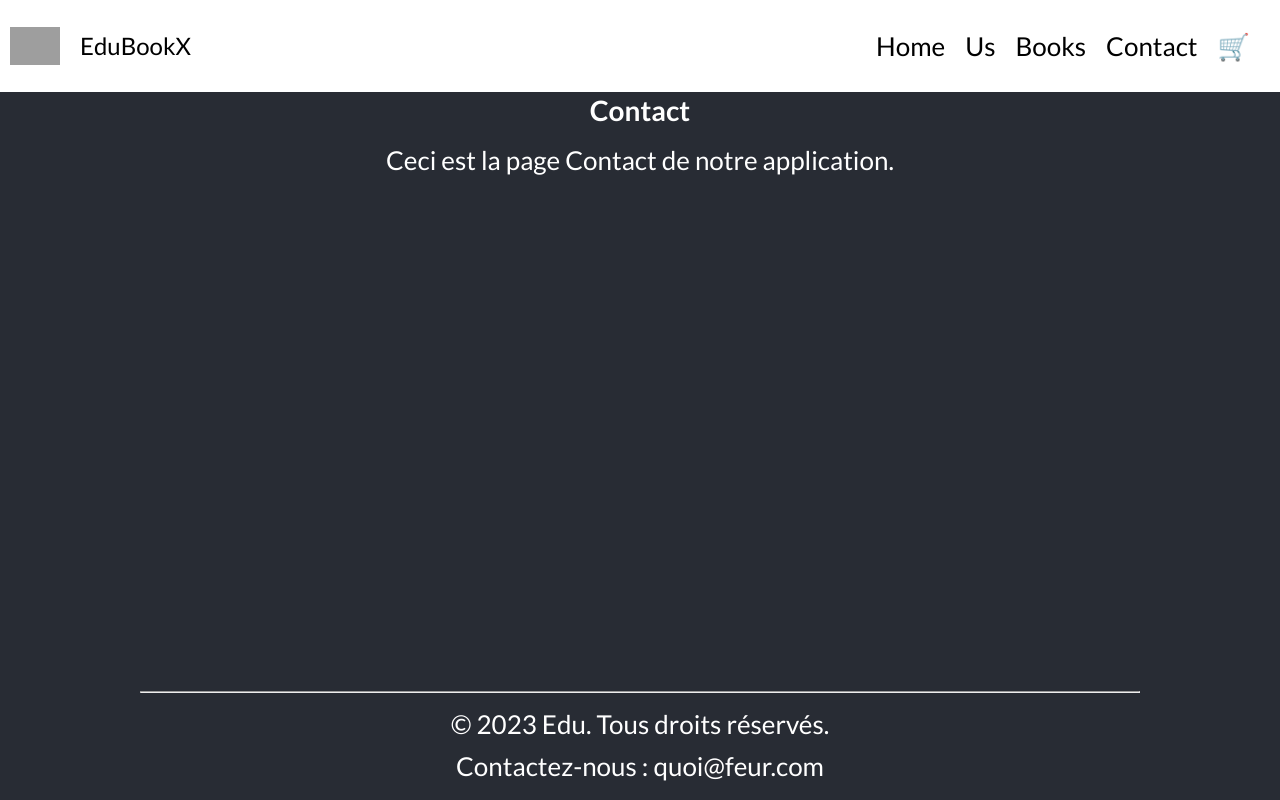
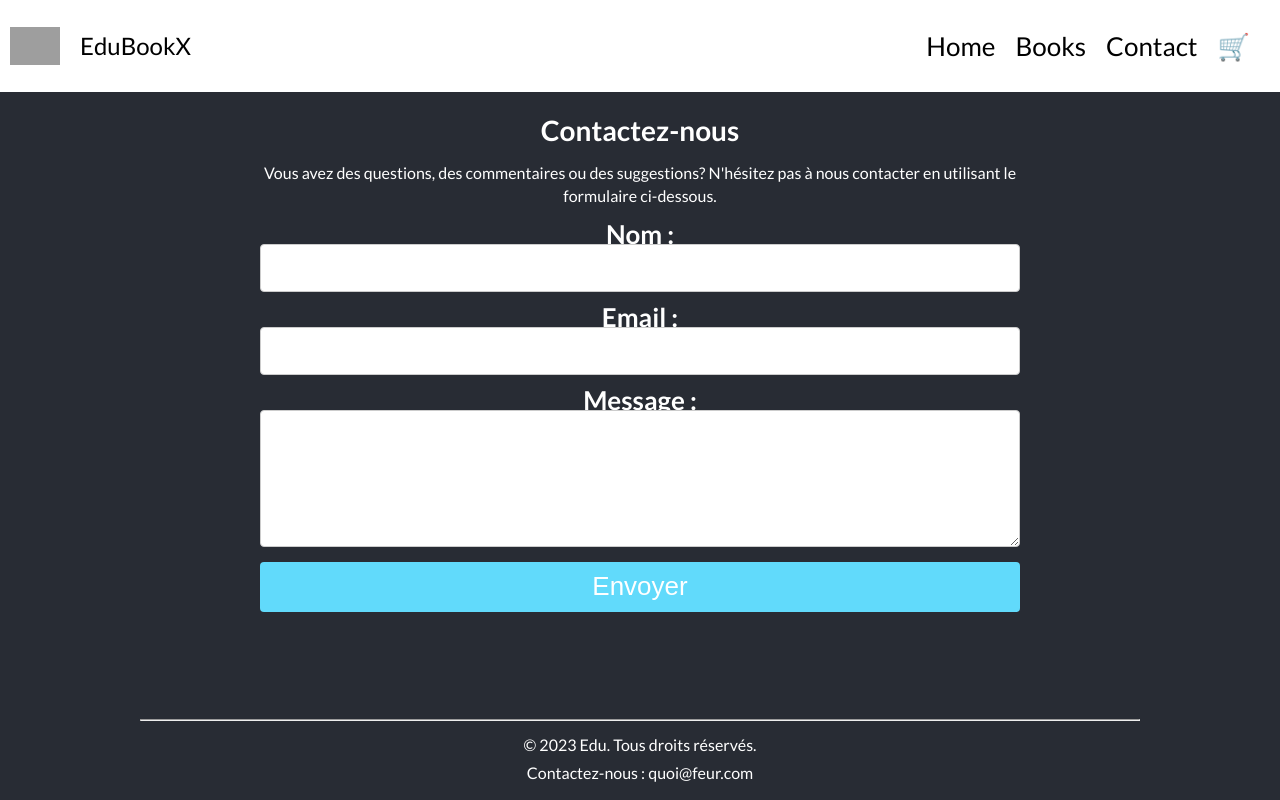
Before and after one commit to amirzacker/edubook-x, a React (Create React App) app in the folder frontend/: page /contact in a window 1280 px wide. Built offline with nearby package versions, Linux system fonts and the light colour scheme; grey boxes are pictures that could not be loaded.

Commit message:
Ajout basique dans les pages d'accueil et de contact

```diff
--- a/frontend/src/App.js
+++ b/frontend/src/App.js
@@ -19,7 +19,6 @@ function App() {
 					<Header />
 					<Routes>
 						<Route path="/" element={<Home books={booksData} />} />
-						<Route path="/a-propos" element={<APropos />} />
 						<Route path="/livres" element={<Livres books={booksData} />} />
 						<Route path="/contact" element={<Contact />} />
 					</Routes>
--- a/frontend/src/components/organisms/Header/Header.jsx
+++ b/frontend/src/components/organisms/Header/Header.jsx
@@ -14,7 +14,6 @@ const Header = () => {
             </div>
             <ul className="nav">
                 <li><Link to="/">Home</Link></li>
-                <li><Link to="/a-propos">Us</Link></li>
                 <li><Link to="/livres">Books</Link></li>
                 <li><Link to="/contact">Contact</Link></li>
                 <li><Link to="/panier"></Link></li>
--- a/frontend/src/pages/APropos/APropos.css
+++ b/frontend/src/pages/APropos/APropos.css
@@ -0,0 +1,17 @@
+/* APropos.css */
+.apropos-container {
+    max-width: 800px;
+    margin: 0 auto;
+    padding: 20px;
+  }
+
+  h1 {
+    color: white;
+  }
+
+  p {
+    font-size: 16px;
+    line-height: 1.6;
+    color: white;
+    margin-bottom: 15px;
+  }
--- a/frontend/src/pages/APropos/APropos.jsx
+++ b/frontend/src/pages/APropos/APropos.jsx
@@ -1,12 +1,21 @@
 // APropos.jsx
 
 import React from 'react';
+import './APropos.css'; // Ajoutez un fichier de style dédié
 
 const APropos = () => {
   return (
-    <div>
-      <h1>À Propos</h1>
-      <p>Ceci est la page À Propos de notre application.</p>
+    <div className="apropos-container">
+      <h1>EduBookX ?</h1>
+      <p>
+        Bienvenue sur notre plateforme dédiée à la communauté étudiante! Notre objectif principal est de vous offrir une expérience enrichissante dans le monde des livres d'occasion. Nous avons développé ce site avec l'intention de fournir une plateforme conviviale où les étudiants universitaires et scolaires peuvent acheter, vendre, échanger et même donner des livres d'occasion.
+      </p>
+      <p>
+        Chez nous, l'accès aux ressources éducatives est facilité, car nous croyons fermement en la démocratisation de l'éducation. Notre plateforme offre une solution économique pour acquérir des livres tout en encourageant le recyclage, contribuant ainsi à une communauté éducative plus durable.
+      </p>
+      <p>
+        Explorez notre site et découvrez comment vous pouvez participer à cette initiative qui vise à rendre les livres plus accessibles et à favoriser une culture du partage au sein de la communauté étudiante. Nous sommes ravis de vous avoir parmi nous et espérons que cette plateforme répondra à vos besoins éducatifs tout en encourageant une approche responsable envers les ressources pédagogiques.
+      </p>
     </div>
   );
 }
--- a/frontend/src/pages/Contact/Contact.css
+++ b/frontend/src/pages/Contact/Contact.css
@@ -0,0 +1,45 @@
+/* Contact.css */
+.contact-container {
+    max-width: 800px;
+    margin: 0 auto;
+    padding: 20px;
+  }
+
+  .contact-form {
+    display: flex;
+    flex-direction: column;
+  }
+
+  .form-group {
+    margin-bottom: 15px;
+  }
+
+  label {
+    font-weight: bold;
+    margin-bottom: 5px;
+  }
+
+  input,
+  textarea {
+    width: 100%;
+    padding: 8px;
+    border: 1px solid #ccc;
+    border-radius: 4px;
+    box-sizing: border-box;
+    margin-top: 5px;
+  }
+
+  button {
+    background-color: #61dafb;
+    color: white;
+    padding: 10px 15px;
+    border: none;
+    border-radius: 4px;
+    cursor: pointer;
+    font-size: 16px;
+    transition: background-color 0.3s;
+  }
+
+  button:hover {
+    background-color: #4095c6;
+  }
--- a/frontend/src/pages/Contact/Contact.jsx
+++ b/frontend/src/pages/Contact/Contact.jsx
@@ -1,12 +1,34 @@
 // Contact.jsx
 
 import React from 'react';
+import './Contact.css'; // Ajoutez un fichier de style dédié
 
 const Contact = () => {
   return (
-    <div>
-      <h1>Contact</h1>
-      <p>Ceci est la page Contact de notre application.</p>
+    <div className="contact-container">
+      <h1>Contactez-nous</h1>
+      <p>
+        Vous avez des questions, des commentaires ou des suggestions? N'hésitez pas à nous contacter en utilisant le formulaire ci-dessous.
+      </p>
+
+      <form className="contact-form">
+        <div className="form-group">
+          <label htmlFor="name">Nom :</label>
+          <input type="text" id="name" name="name" />
+        </div>
+
+        <div className="form-group">
+          <label htmlFor="email">Email :</label>
+          <input type="email" id="email" name="email" />
+        </div>
+
+        <div className="form-group">
+          <label htmlFor="message">Message :</label>
+          <textarea id="message" name="message" rows="4"></textarea>
+        </div>
+
+        <button type="submit">Envoyer</button>
+      </form>
     </div>
   );
 }
--- a/frontend/src/pages/Home/Home.css
+++ b/frontend/src/pages/Home/Home.css
@@ -0,0 +1,17 @@
+/* APropos.css */
+.apropos-container {
+    max-width: 800px;
+    margin: 0 auto;
+    padding: 20px;
+  }
+
+  h1 {
+    color: white;
+  }
+
+  p {
+    font-size: 16px;
+    line-height: 1.6;
+    color: white;
+    margin-bottom: 15px;
+  }
--- a/frontend/src/pages/Home/Home.jsx
+++ b/frontend/src/pages/Home/Home.jsx
@@ -5,16 +5,19 @@ import { CardBook } from '../../components/atoms';
 
 const Home = ({ books }) => {
   return (
-    <div>
-      <h1>Bienvenue sur la page d'accueil</h1>
-      <h1>Bienvenue sur la page d'accueil</h1>
-      <h1>Bienvenue sur la page d'accueil</h1>
-      <h1>Bienvenue sur la page d'accueil</h1>
-      <h1>Bienvenue sur la page d'accueil</h1>
-      <h1>Bienvenue sur la page d'accueil</h1>
-      <h1>Bienvenue sur la page d'accueil</h1>
-      <h1>Bienvenue sur la page d'accueil</h1>
+    <div className="apropos-container">
+      <h1>EduBookX ?</h1>
+      <p>
+        Bienvenue sur notre plateforme dédiée à la communauté étudiante! Notre objectif principal est de vous offrir une expérience enrichissante dans le monde des livres d'occasion. Nous avons développé ce site avec l'intention de fournir une plateforme conviviale où les étudiants universitaires et scolaires peuvent acheter, vendre, échanger et même donner des livres d'occasion.
+      </p>
+      <p>
+        Chez nous, l'accès aux ressources éducatives est facilité, car nous croyons fermement en la démocratisation de l'éducation. Notre plateforme offre une solution économique pour acquérir des livres tout en encourageant le recyclage, contribuant ainsi à une communauté éducative plus durable.
+      </p>
+      <p>
+        Explorez notre site et découvrez comment vous pouvez participer à cette initiative qui vise à rendre les livres plus accessibles et à favoriser une culture du partage au sein de la communauté étudiante. Nous sommes ravis de vous avoir parmi nous et espérons que cette plateforme répondra à vos besoins éducatifs tout en encourageant une approche responsable envers les ressources pédagogiques.
+      </p>
     </div>
+
   );
 }
 
```
Also changed, not shown: frontend/src/App.css (line endings or trailing spaces).
